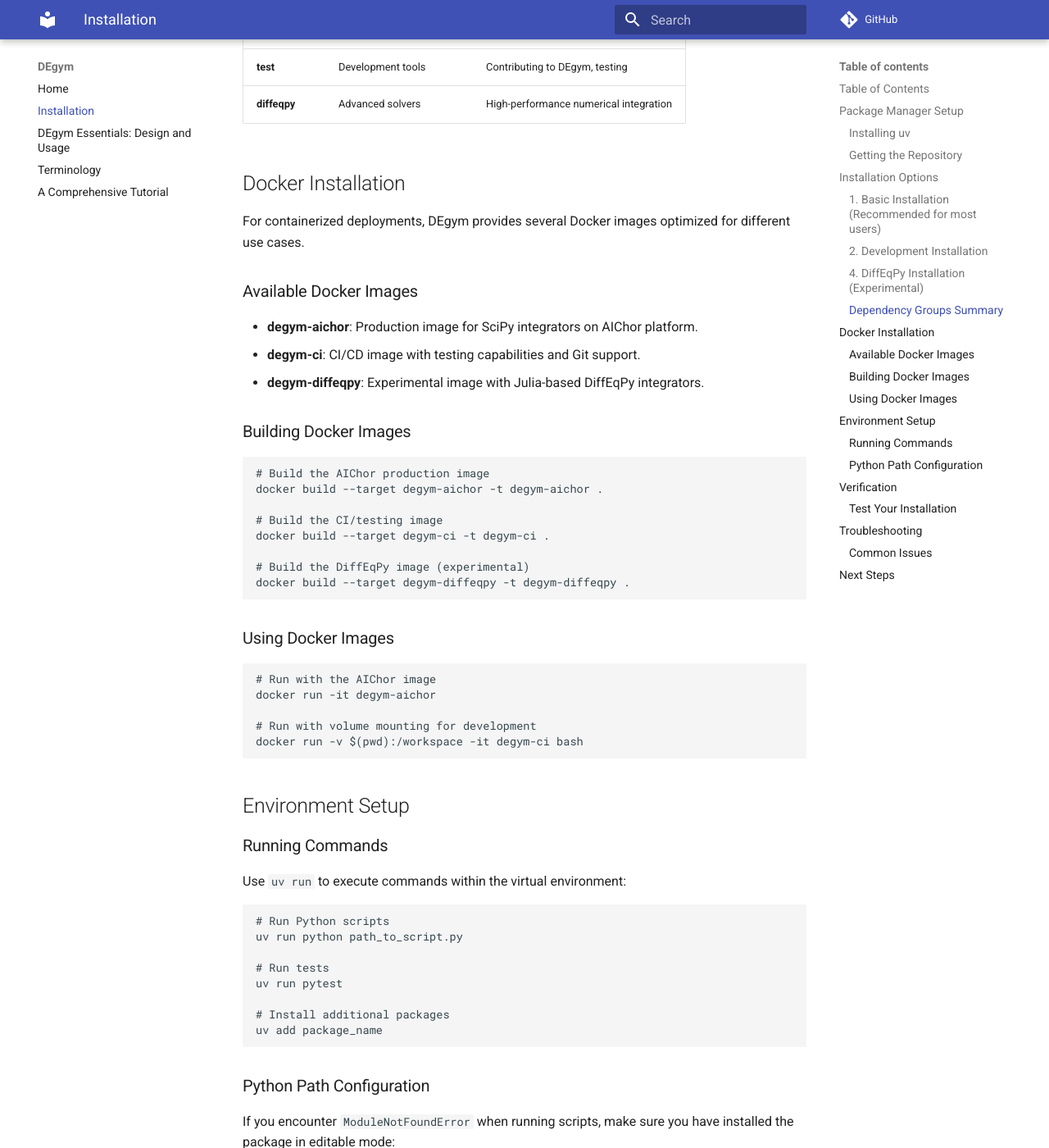
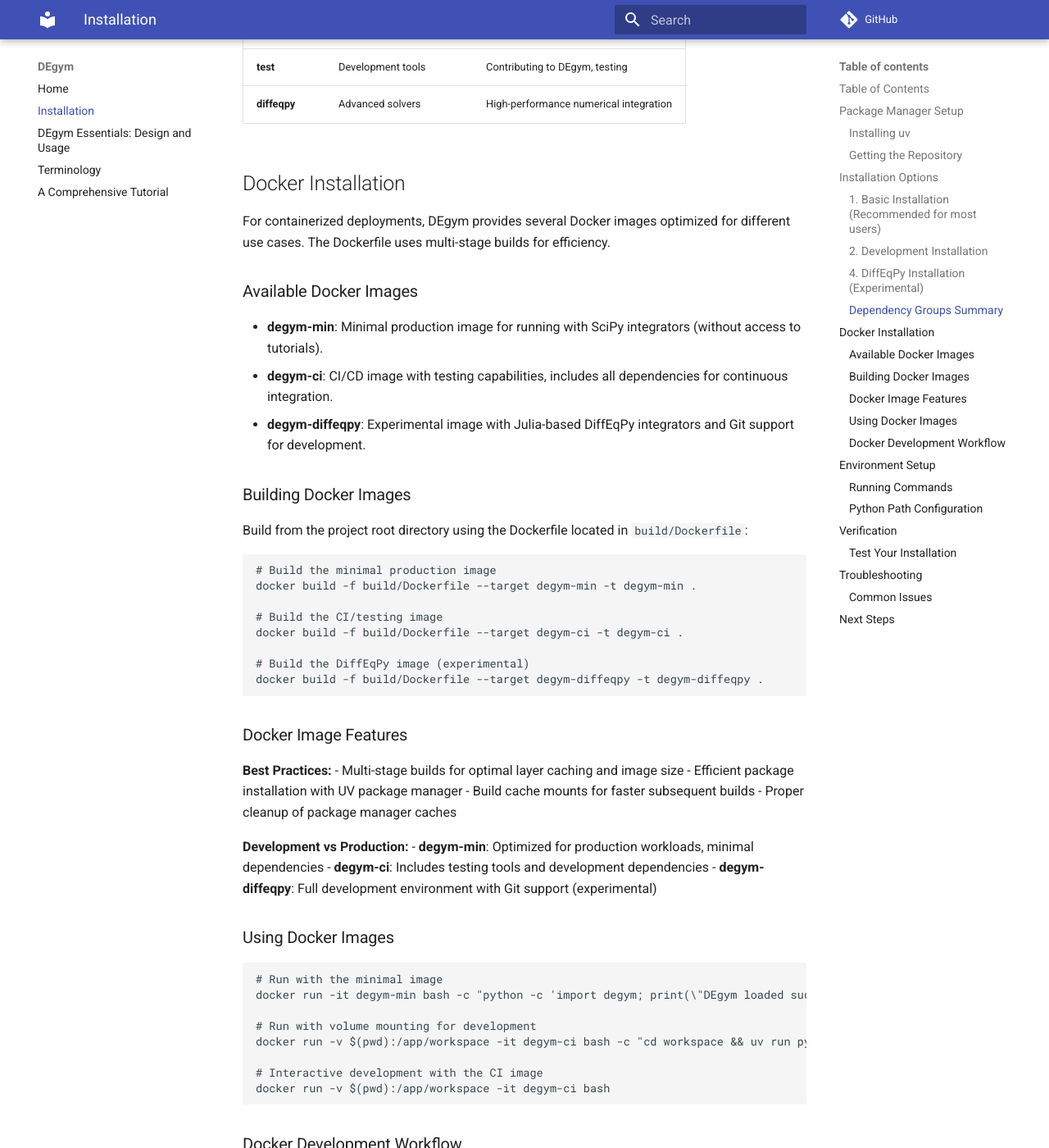
Before and after one commit to instadeepai/DEgym, an MkDocs documentation site: the page built from docs/installation.md, in a window 1280 px wide and 1400 px high, scrolled down 2118 px. Shown: the whole window at 82% size. Built offline with MkDocs 1.6.1 and Material for MkDocs 9.7.7, drawn with Linux system fonts in a browser that asks for light colours; comment, search, counter and statistics services are not loaded; some of the changed text lies outside the part shown.

Commit message:
better doc

````diff
--- a/docs/installation.md
+++ b/docs/installation.md
@@ -95,35 +95,68 @@
 
 ## Docker Installation
 
-For containerized deployments, DEgym provides several Docker images optimized for different use cases.
+For containerized deployments, DEgym provides several Docker images optimized for different use cases. The Dockerfile uses multi-stage builds for efficiency.
 
 ### Available Docker Images
 
-- **degym-aichor**: Production image for SciPy integrators on AIChor platform.
-- **degym-ci**: CI/CD image with testing capabilities and Git support.
-- **degym-diffeqpy**: Experimental image with Julia-based DiffEqPy integrators.
+- **degym-min**: Minimal production image for running with SciPy integrators (without access to tutorials).
+- **degym-ci**: CI/CD image with testing capabilities, includes all dependencies for continuous integration.
+- **degym-diffeqpy**: Experimental image with Julia-based DiffEqPy integrators and Git support for development.
 
 ### Building Docker Images
 
+Build from the project root directory using the Dockerfile located in `build/Dockerfile`:
+
 ```bash
-# Build the AIChor production image
-docker build --target degym-aichor -t degym-aichor .
+# Build the minimal production image
+docker build -f build/Dockerfile --target degym-min -t degym-min .
 
 # Build the CI/testing image
-docker build --target degym-ci -t degym-ci .
+docker build -f build/Dockerfile --target degym-ci -t degym-ci .
 
 # Build the DiffEqPy image (experimental)
-docker build --target degym-diffeqpy -t degym-diffeqpy .
+docker build -f build/Dockerfile --target degym-diffeqpy -t degym-diffeqpy .
 ```
+
+### Docker Image Features
+
+**Best Practices:**
+- Multi-stage builds for optimal layer caching and image size
+- Efficient package installation with UV package manager
+- Build cache mounts for faster subsequent builds
+- Proper cleanup of package manager caches
+
+**Development vs Production:**
+- **degym-min**: Optimized for production workloads, minimal dependencies
+- **degym-ci**: Includes testing tools and development dependencies
+- **degym-diffeqpy**: Full development environment with Git support (experimental)
 
 ### Using Docker Images
 
 ```bash
-# Run with the AIChor image
-docker run -it degym-aichor
+# Run with the minimal image
+docker run -it degym-min bash -c "python -c 'import degym; print(\"DEgym loaded successfully!\")'"
 
 # Run with volume mounting for development
-docker run -v $(pwd):/workspace -it degym-ci bash
+docker run -v $(pwd):/app/workspace -it degym-ci bash -c "cd workspace && uv run pytest"
+
+# Interactive development with the CI image
+docker run -v $(pwd):/app/workspace -it degym-ci bash
+```
+
+### Docker Development Workflow
+
+For development with Docker:
+
+```bash
+# Build the CI image
+docker build -f build/Dockerfile --target degym-ci -t degym-ci .
+
+# Run tests
+docker run -v $(pwd):/app/workspace degym-ci bash -c "cd workspace && uv run pytest"
+
+# Run with interactive shell for debugging
+docker run -v $(pwd):/app/workspace -it degym-ci bash
 ```
 
 ## Environment Setup
@@ -183,6 +216,15 @@
 source ~/.bashrc  # or restart terminal
 ```
 
+**3. Docker Build Issues**
+```bash
+# Solution: Ensure you're building from the project root
+docker build -f build/Dockerfile --target degym-ci -t degym-ci .
+
+# Clear Docker cache if needed
+docker builder prune
+```
+
 ## Next Steps
 
 After successful installation:
````
